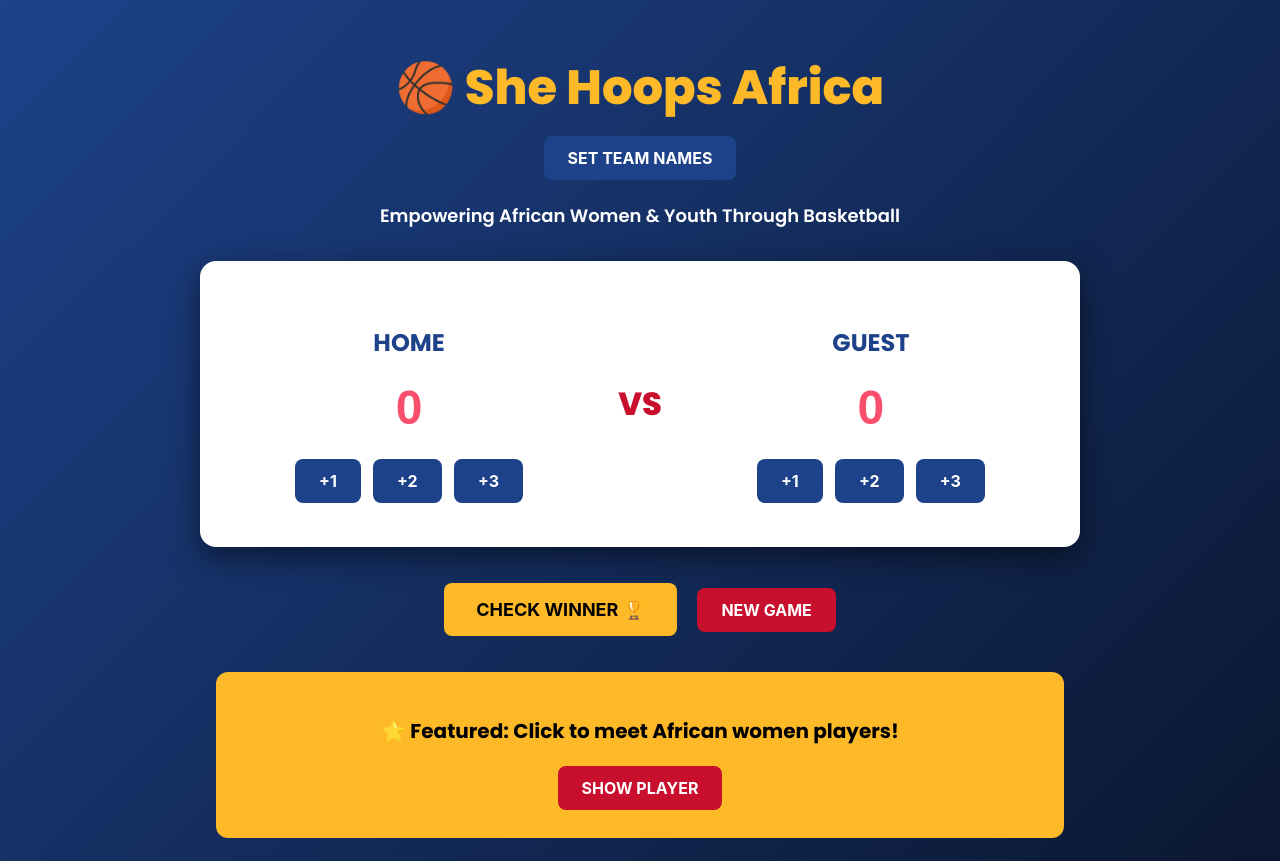
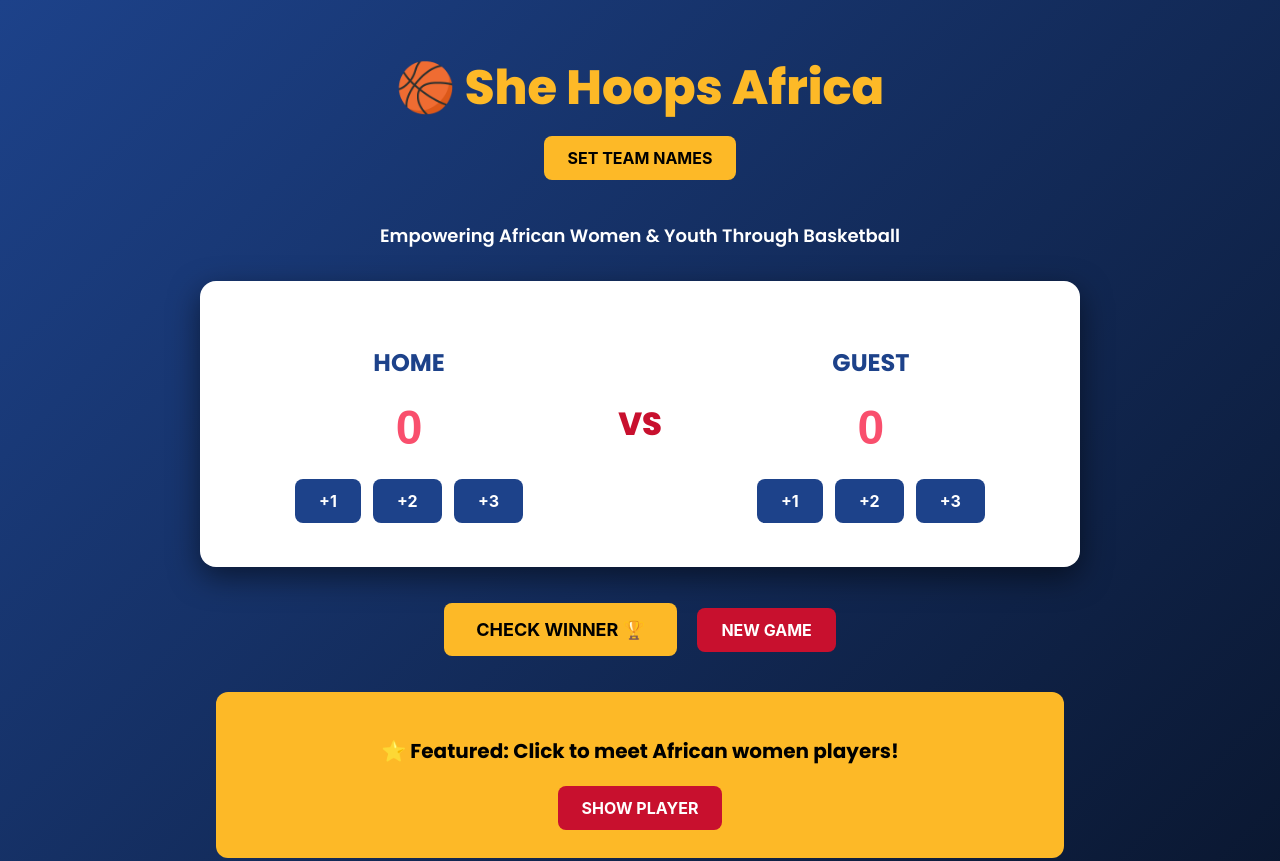
Before and after one commit to SheillaO/She-Hoops-Africa, a website built with Vite: page index.html in a window 1280 px wide. Shown: the top 861 px of the page. Built offline with nearby package versions, Linux system fonts and the light colour scheme; a web font is replaced by a local one.

Commit message:
Add .team-name-btn styles
Introduce .team-name-btn and hover rules in index.css to style a team name button with Gold background (#FDB927), black text, spacing and padding, and a hover state that switches to Science Blue (#1D428A) with white text. Provides consistent visual affordance and spacing above the footer.

```diff
--- a/index.css
+++ b/index.css
@@ -243,6 +243,18 @@ button:hover {
   margin-top: 24px;
 }
 
+.team-name-btn {
+    background: #FDB927; /* Gold */
+    color: #000000;
+    margin-bottom: 24px;
+    padding: 12px 24px;
+}
+
+.team-name-btn:hover {
+    background: #1D428A; /* Science Blue */
+    color: white;
+}
+
 /* Footer */
 footer {
   max-width: 800px;
```
